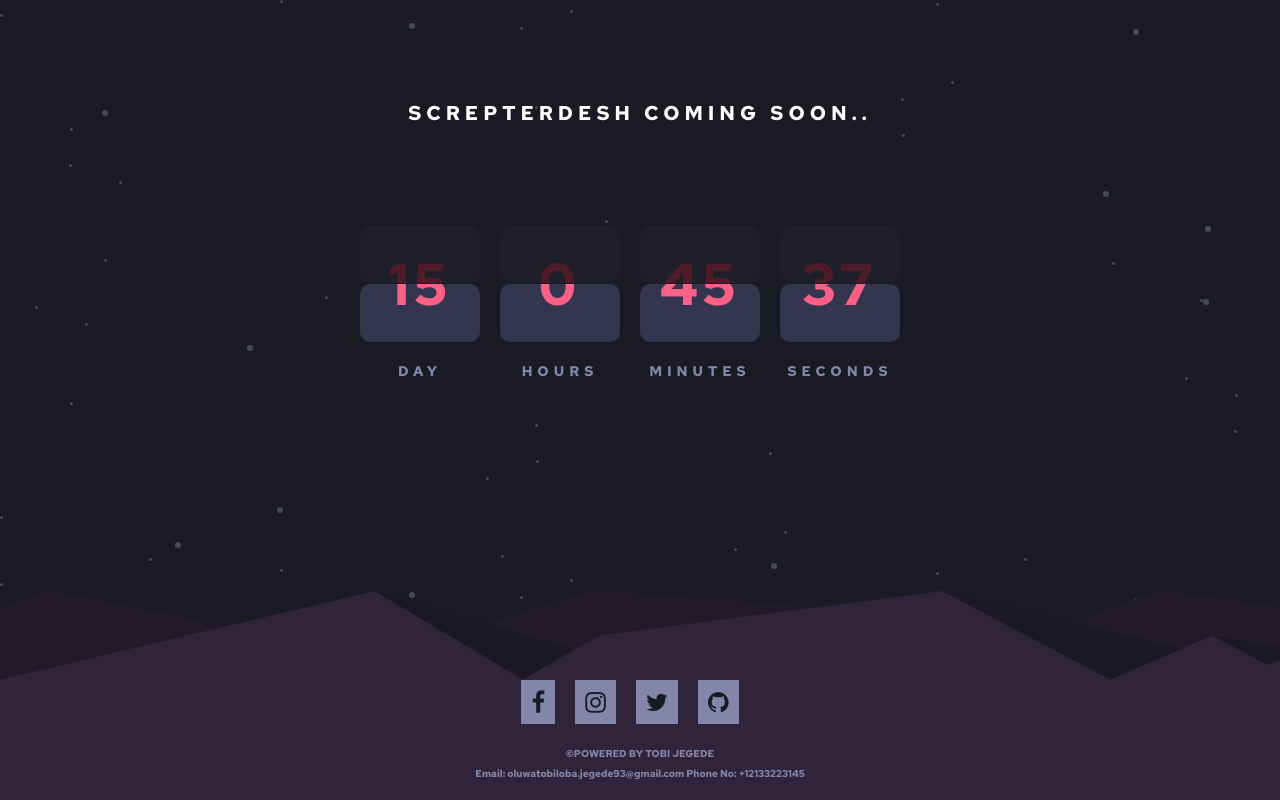
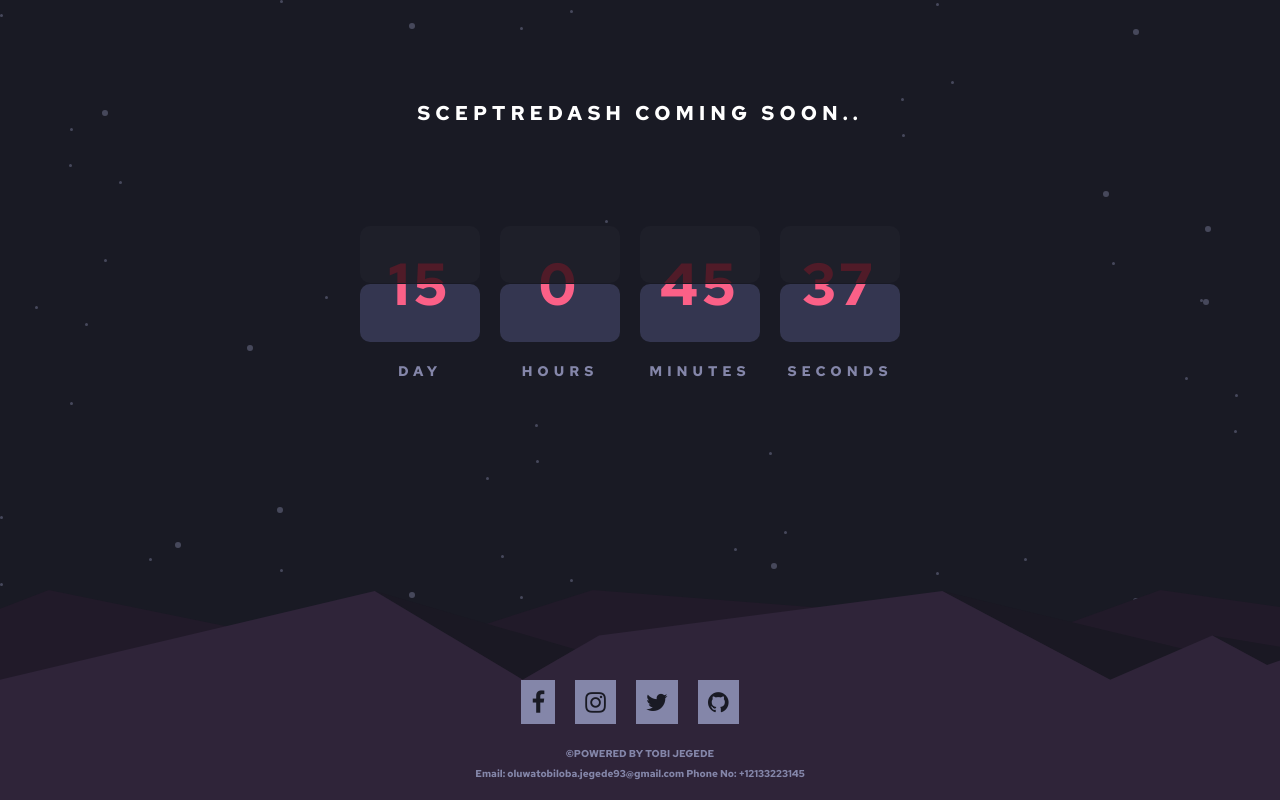
Before and after one commit to Tobylarry/CountDown, a plain HTML site: page index.html in a window 1280 px wide. Drawn offline with Linux system fonts and the light colour scheme.

Commit message:
Update index.html

```diff
--- a/index.html
+++ b/index.html
@@ -19,7 +19,7 @@
 <body>
     <div class="wrapper">
 
-        <h1 id="head">SCREPTERDESH COMING SOON..</h1>
+        <h1 id="head">SCEPTREDASH COMING SOON..</h1>
 
 
         <DIV class="timer">
```
